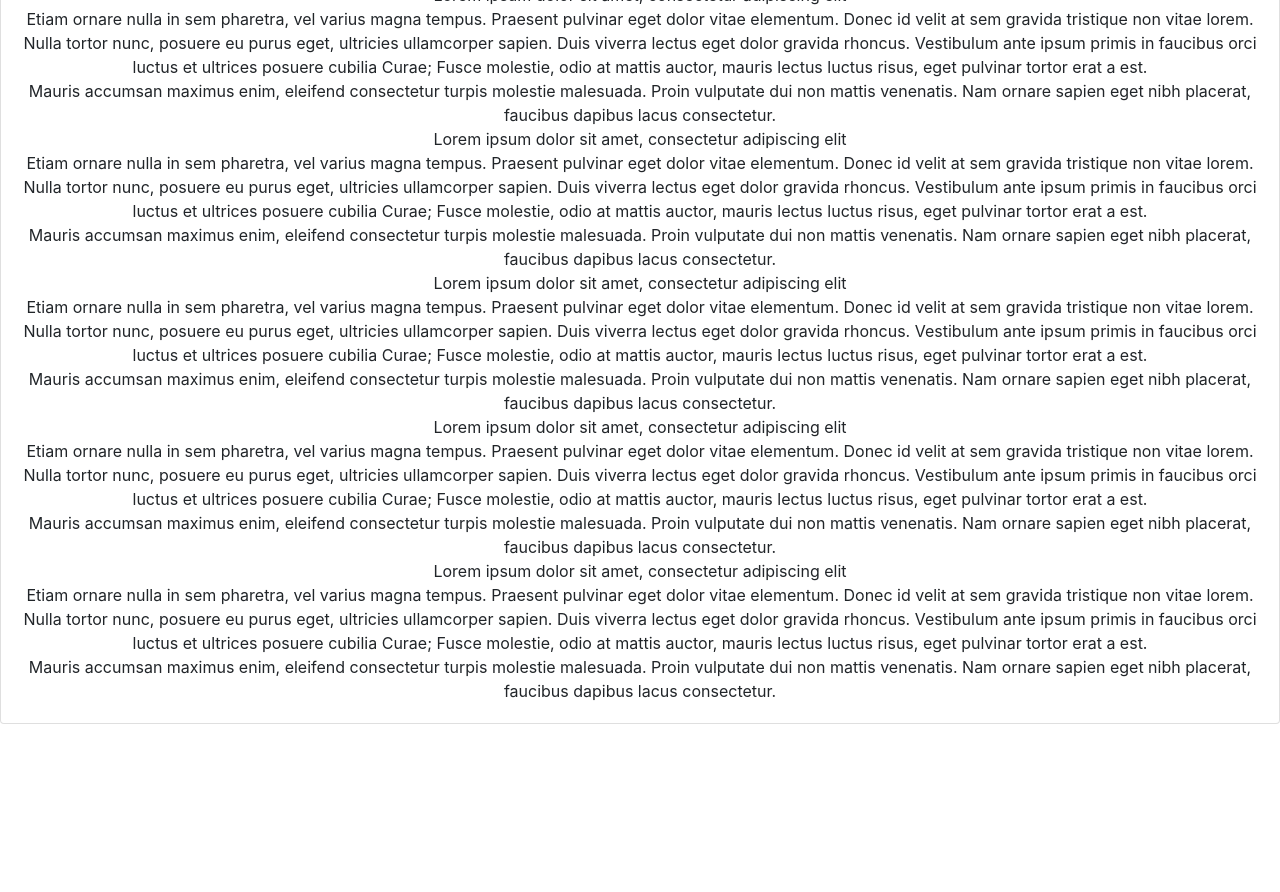
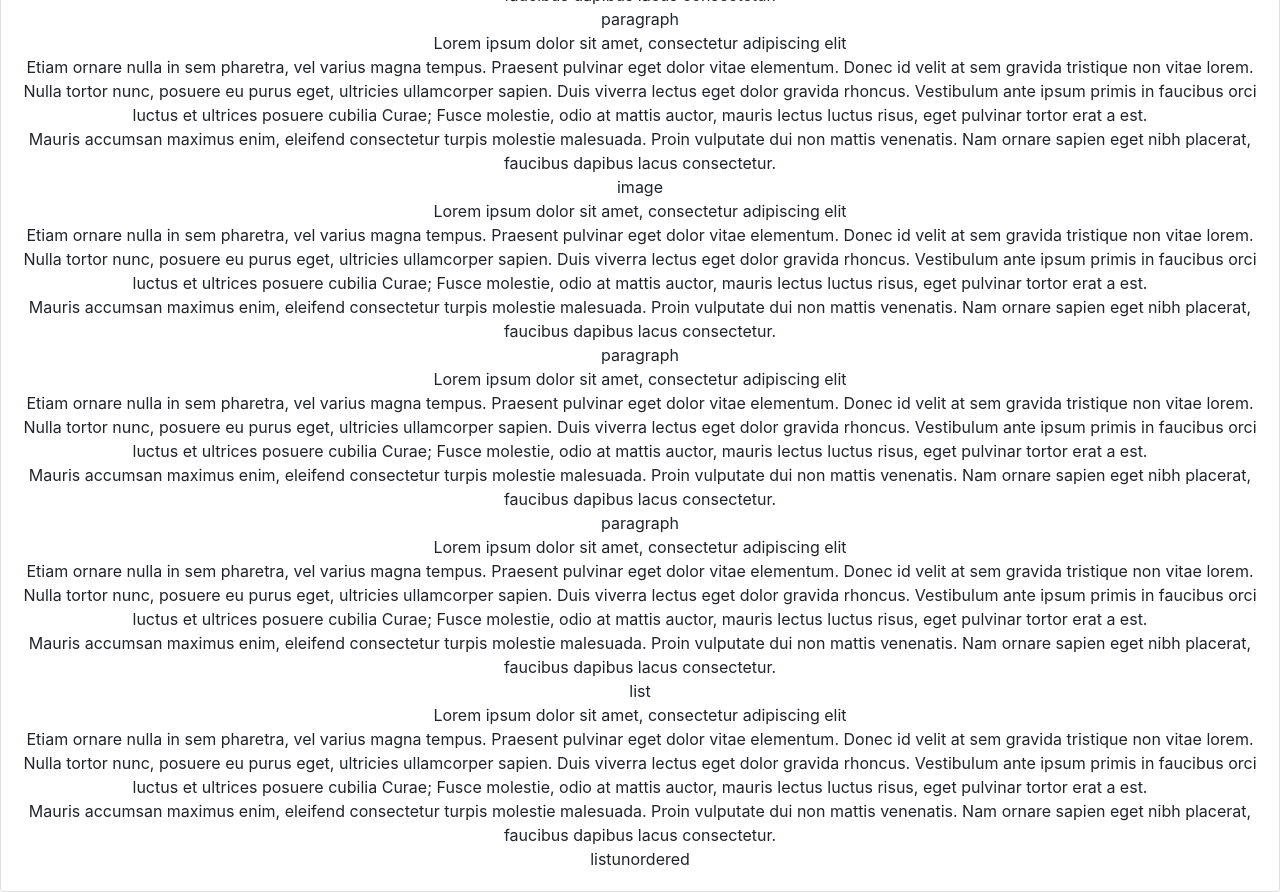
Before and after one commit to AbenaAmo13/bbc-news-react, a React (Create React App) app: page / in a window 1280 px wide. Shown: the part 260-1152 px from the top of the page. Before the commit the page ends 984 px from the top, so only its background shows below. Built offline with nearby package versions, Linux system fonts and the light colour scheme.

Commit message:
Figured out how to do isolated displays

```diff
--- a/src/article1.js
+++ b/src/article1.js
@@ -13,6 +13,7 @@ const bodyModel = body.map((bodyModelDetails, key)=>{
 
 
 
+
 class Article1 extends Component{
     render(){
         return(
@@ -24,9 +25,9 @@ class Article1 extends Component{
                         </Card.Title>
                         {body.map((bodyDetail, key)=>{
                         return (
-                            <div key={key}>
+                            <div key={0}>
                             {
-                                bodyDetail.type.values
+                                bodyDetail.type
                             }
                                 {bodyModel.map((bodyDetail, key)=>{
                                     return(
@@ -43,6 +44,11 @@ class Article1 extends Component{
 
                         );
                     })}
+                       <div>
+                           {body[5].type}
+                           {bodyModel[5].type}
+                       </div>
+
 
 
 
```
